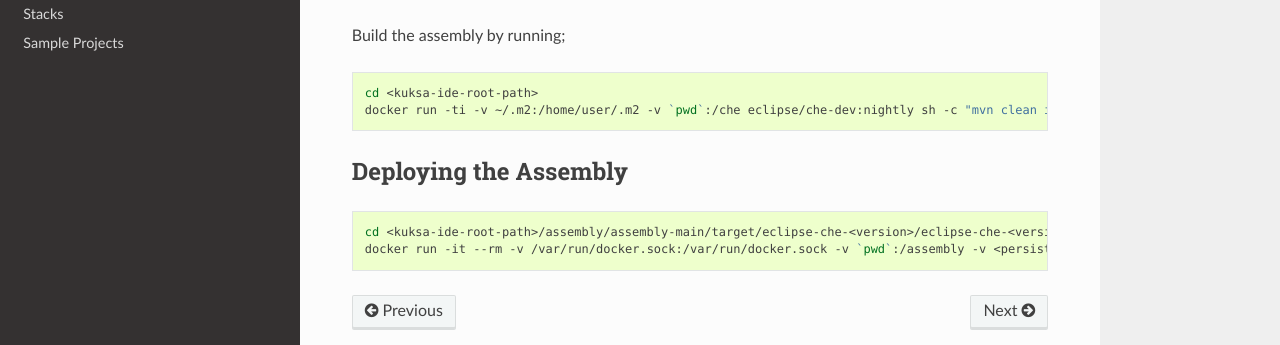
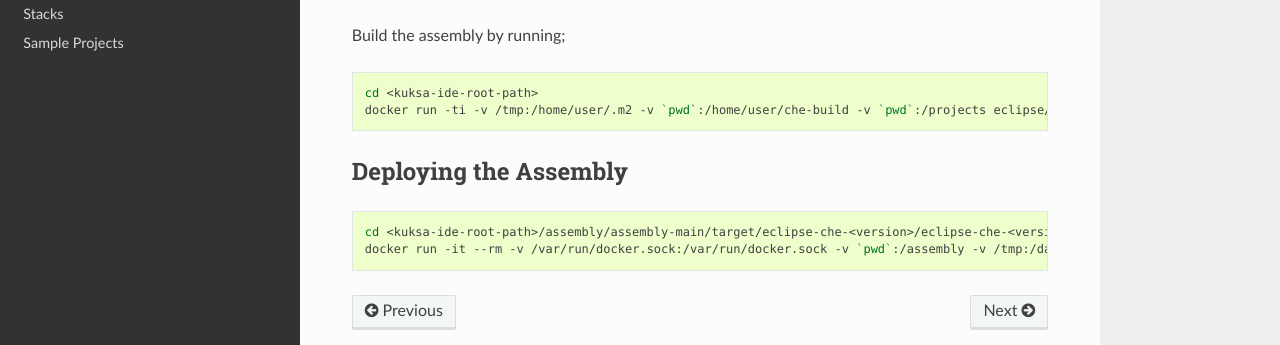
Before and after one commit to eclipse-kuksa/kuksa.ide, a Sphinx documentation site: the page built from docs/dev/source/quick/index.rst, in a window 1280 px wide. Shown: the part 288-633 px from the top of the page. Built offline with Sphinx 7.4.7 and the Read the Docs theme 2.0.0, drawn with Linux system fonts in a browser that asks for light colours.

Commit message:
updated documentation cmds

```diff
--- a/docs/dev/source/assembly/index.rst
+++ b/docs/dev/source/assembly/index.rst
@@ -25,7 +25,7 @@
 .. code-block:: bash
 
     cd <kuksa-ide-root-path>
-    docker run -ti -v ~/.m2:/home/user/.m2 -v `pwd`:/che eclipse/che-dev:nightly sh -c "mvn clean install"
+    docker run -ti -v /tmp:/home/user/.m2 -v `pwd`:/home/user/che-build -v `pwd`:/projects eclipse/che-dev:6.10.0 sh -c "mvn clean install"
 
 
 Eclipse Che's developers recommend mounting Maven repo (-v ~/.m2:/home/user/.m2)
--- a/docs/dev/source/quick/index.rst
+++ b/docs/dev/source/quick/index.rst
@@ -15,7 +15,7 @@
 .. code-block:: bash
 
     cd <kuksa-ide-root-path>
-    docker run -ti -v ~/.m2:/home/user/.m2 -v `pwd`:/che eclipse/che-dev:nightly sh -c "mvn clean install"
+    docker run -ti -v /tmp:/home/user/.m2 -v `pwd`:/home/user/che-build -v `pwd`:/projects eclipse/che-dev:6.10.0 sh -c "mvn clean install"
 
 
 Deploying the Assembly
@@ -24,4 +24,4 @@
 .. code-block:: bash
 
     cd <kuksa-ide-root-path>/assembly/assembly-main/target/eclipse-che-<version>/eclipse-che-<version>
-    docker run -it --rm -v /var/run/docker.sock:/var/run/docker.sock -v `pwd`:/assembly -v <persistent-data>:/data -e CHE_PREDEFINED_STACKS_RELOAD__ON__START=true eclipse/che start
+    docker run -it --rm -v /var/run/docker.sock:/var/run/docker.sock -v `pwd`:/assembly -v /tmp:/data -e CHE_PREDEFINED_STACKS_RELOAD__ON__START=true eclipse/che start
```
